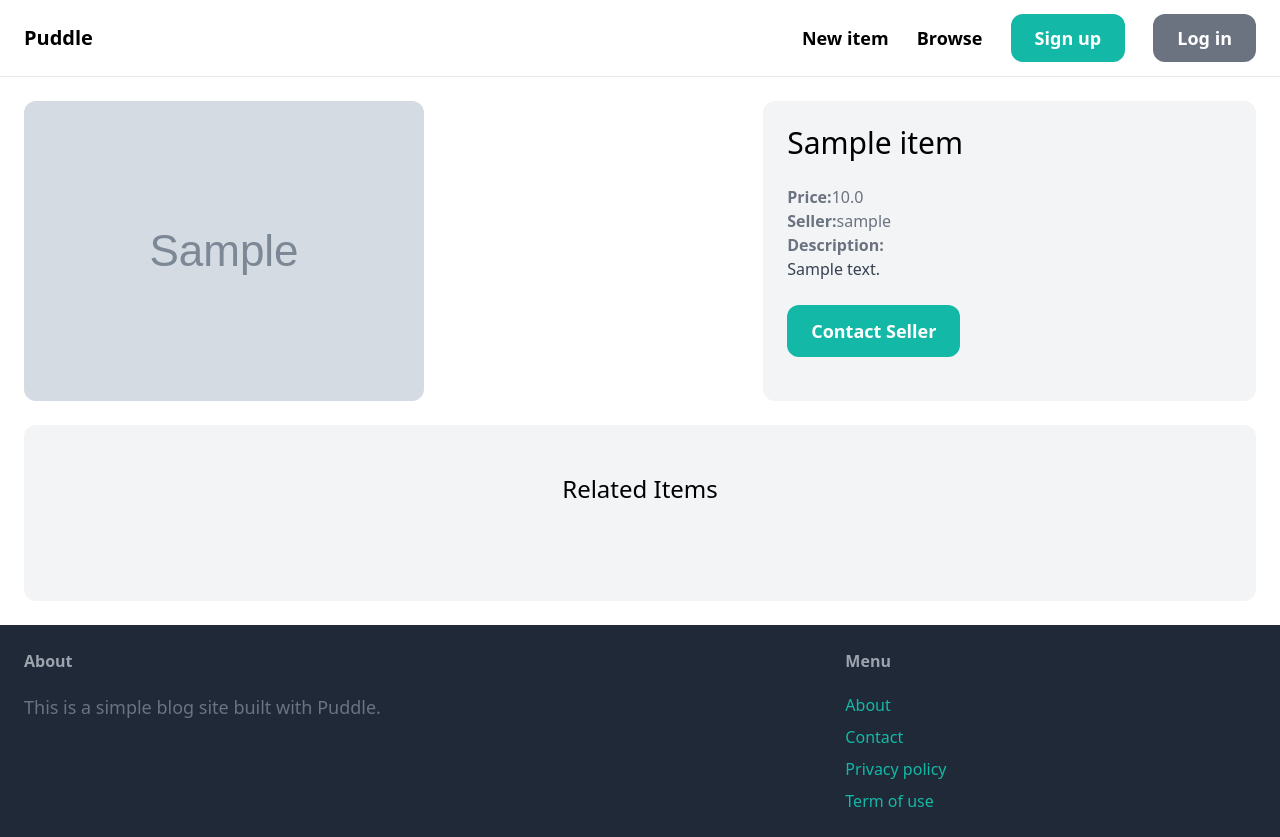
After one commit to Terry9022/Puddle, a Django app: page /items/1/ in a window 1280 px wide. The commit adds this page. Run offline with Django 5.2, Linux system fonts and the light colour scheme; tables that the repository leaves empty hold one stand-in row (values such as "Sample post"); grey boxes marked "Sample" are stand-in pictures; some libraries are stand-ins or nearby versions.

Commit message:
add Item detail

```diff
--- a/puddle/core/templates/core/base.html
+++ b/puddle/core/templates/core/base.html
@@ -49,7 +49,7 @@
             <a href="#" class="text-teal-500 hover:text-teal-700">Privacy policy</a>
           </li>
           <li>
-            <button class="text-teal-500 hover:text-teal-700">Term of use</button>
+            <a class="text-teal-500 hover:text-teal-700">Term of use</a>
           </li>
         </ul>
       </div>
--- a/puddle/core/templates/core/index.html
+++ b/puddle/core/templates/core/index.html
@@ -11,7 +11,7 @@
     <div class="grid grid-cols-3 gap-3">
       {% for item in items %}
         <div>
-          <a href="#">
+          <a href="{% url 'item:detail' item.id %}">
             <div>
               <img src="{{ item.image.url }}" class="rounded-t-xl" />
             </div>
--- /dev/null
+++ b/puddle/item/templates/item/detail.html
@@ -0,0 +1,51 @@
+{% extends 'core/base.html' %}
+
+{% block title %}
+  {{ item.name }}
+{% endblock %}
+
+{% block content %}
+  <div class="grid grid-cols-5 gap6">
+    <div class="col-span-3">
+      <img src="{{ item.image.url }}" class="rounded-xl" />
+    </div>
+    <div class="col-span-2 bg-gray-100 rounded-xl p-6">
+      <h1 class="mb-6 text-3xl">{{ item.name }}</h1>
+      <p class="text-gray-500">
+        <strong>Price:</strong>{{ item.price }}
+      </p>
+      <p class="text-gray-500">
+        <strong>Seller:</strong>{{ item.created_by.username }}
+      </p>
+
+      {% if item.description %}
+        <p class="text-gray-700">
+          <strong class="text-gray-500">Description:</strong><br />
+          {{ item.description }}
+        </p>
+      {% endif %}
+
+      <a href="#" class="inline-block mt-6 px-6 py-3 text-lg font-semibold bg-teal-500 text-white rounded-xl hover:bg-teal-700">Contact Seller</a>
+    </div>
+  </div>
+
+  <div class="mt-6 px-6 py-12 bg-gray-100 rounded-xl">
+    <h2 class="mb-12 text-2xl text-center">Related Items</h2>
+
+    <div class="grid grid-cols-3 gap-3">
+      {% for item in related_items %}
+        <div>
+          <a href="{% url 'item:detail' item.id %}">
+            <div>
+              <img src="{{ item.image.url }}" class="rounded-t-xl" />
+            </div>
+            <div class="p-6 bg-white rounded-b-xl">
+              <h2 class="text-2xl">{{ item.name }}</h2>
+              <p class="text-gray-500">Price: {{ item.price }}</p>
+            </div>
+          </a>
+        </div>
+      {% endfor %}
+    </div>
+  </div>
+{% endblock %}
--- /dev/null
+++ b/puddle/item/urls.py
@@ -0,0 +1,9 @@
+from django.urls import path
+
+from . import views
+
+app_name = 'item'
+
+urlpatterns = [
+    path('<int:pk>/', views.detail, name='detail'),
+]
--- a/puddle/item/views.py
+++ b/puddle/item/views.py
@@ -1,3 +1,12 @@
-from django.shortcuts import render
+from django.shortcuts import render, get_object_or_404
 
-# Create your views here.
+from .models import Item
+
+def detail(request, pk):
+    item = get_object_or_404(Item, pk=pk)
+    related_items = Item.objects.filter(category=item.category, is_sold=False).exclude(pk=pk)[0:3]
+
+    return render(request, 'item/detail.html', {
+        'item': item,
+        'related_items': related_items
+    })
--- a/puddle/puddle/urls.py
+++ b/puddle/puddle/urls.py
@@ -1,12 +1,13 @@
 from django.conf import settings
 from django.conf.urls.static import static
 from django.contrib import admin
-from django.urls import path
+from django.urls import path, include
 
 from core.views import index, contact
 
 urlpatterns = [
     path('', index, name='index'),
+    path('items/', include('item.urls')),
     path('contact/', contact, name='contact'),
     path("admin/", admin.site.urls),
 ] + static(settings.MEDIA_URL, document_root=settings.MEDIA_ROOT)
```
